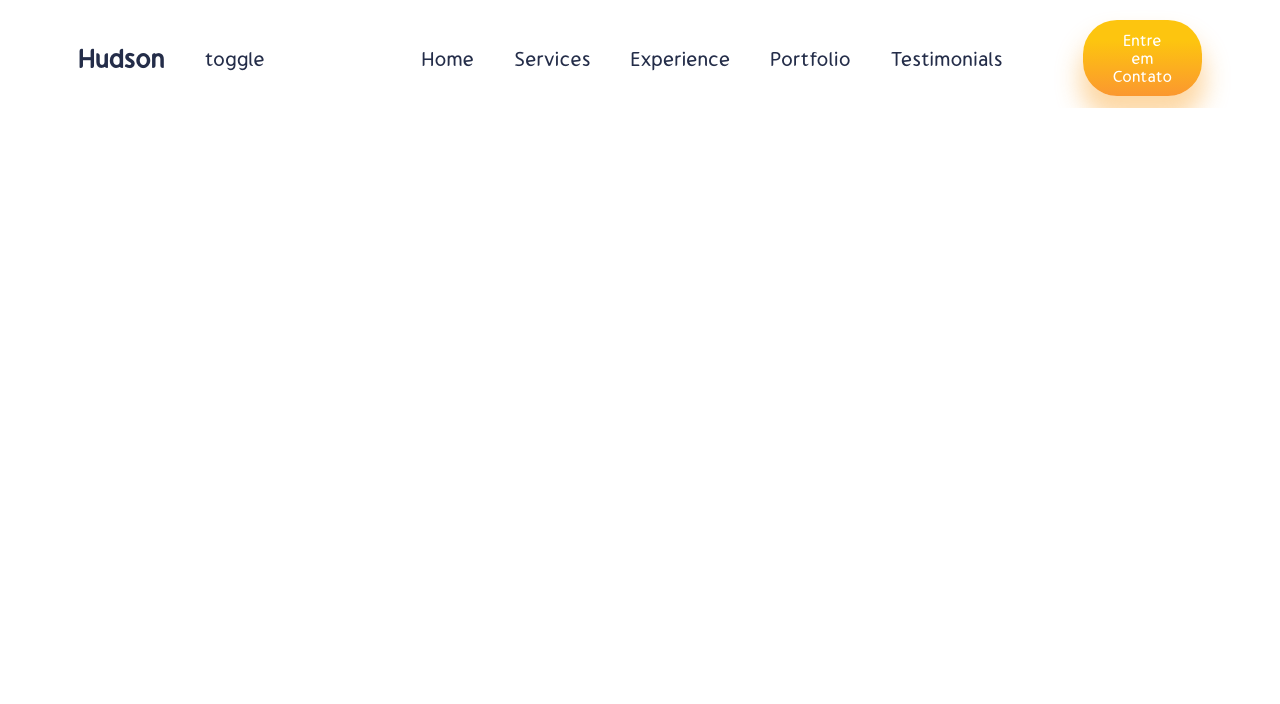
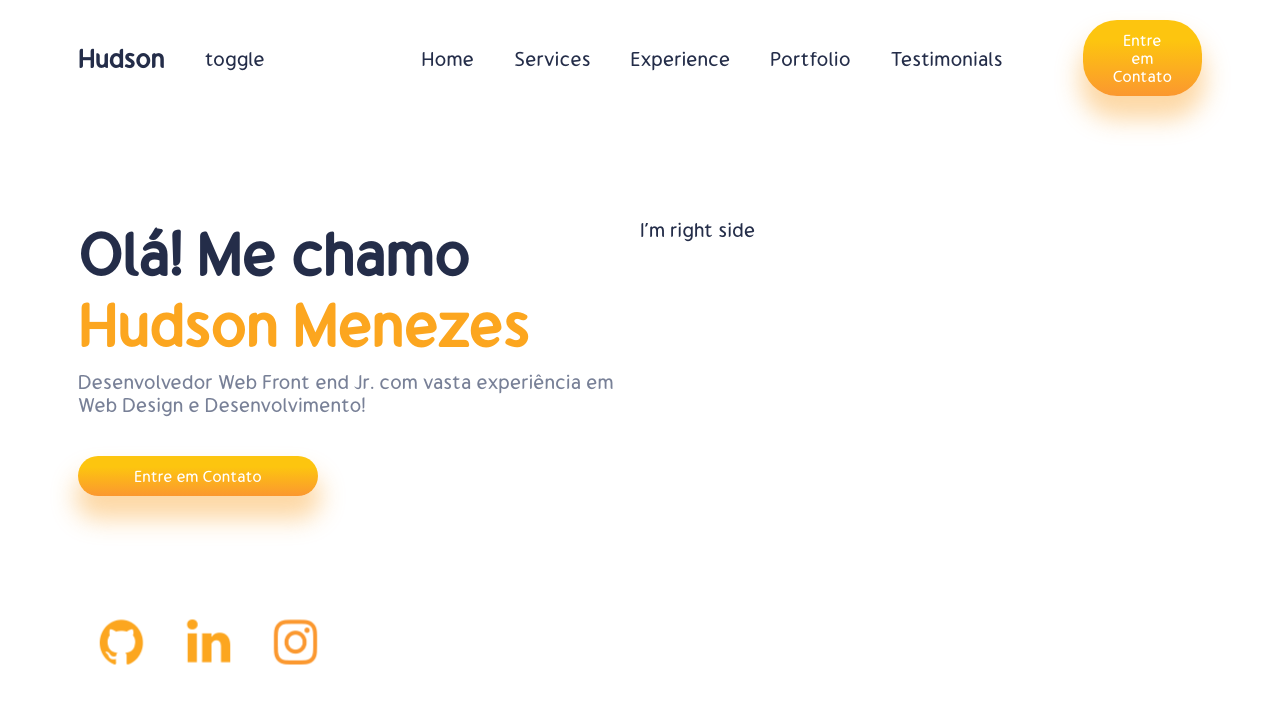
Before and after one commit to HudsonMenezes/Portifolio2-Website-Project, a React (Create React App) app: page / in a window 1280 px wide. Shown: the top 704 px of the page. Built offline with nearby package versions, Linux system fonts and the light colour scheme.

Commit message:
intro right side done

```diff
--- a/src/App.js
+++ b/src/App.js
@@ -1,10 +1,12 @@
 import './App.css'
+import Intro from './Components/Intro/Intro'
 import Navbar from './Components/Navbar/Navbar'
 
 function App() {
   return (
     <div className="App">
       <Navbar />
+      <Intro />
     </div>
   )
 }
--- /dev/null
+++ b/src/Components/Intro/Intro.css
@@ -0,0 +1,53 @@
+.intro{
+  display: flex;
+  height: 77vh;
+  margin-top: 6rem;
+}
+.i-left{
+  display: flex;
+  position: relative;
+  flex: 1;
+  flex-direction: column;
+  gap: 2rem;
+}
+.i-name{
+  display: flex;
+  flex-direction: column;
+}
+.i-name>:nth-child(1){
+  color: var(--black);
+  font-weight: bold;
+  font-size: 3rem;
+}
+.i-name>:nth-child(2){
+  color: var(--orange);
+  font-weight: bold;
+  font-size: 3rem;
+}
+.i-name>:nth-child(3){
+  font-weight: 100;
+  font-size: 1rem;
+  color: var(--gray);
+  margin-top: 10px;
+}
+.i-button{
+  width: 12rem;
+  height: 2rem;
+}
+.i-icons{
+  margin-top: 3rem;
+  display: flex;
+  gap: 0rem;
+}
+.i-icons>*{
+  transform: scale(0.5);
+}
+.i-icons>*:hover{
+  cursor: pointer;
+}
+
+
+
+.i-right{
+  flex: 1;
+}
--- /dev/null
+++ b/src/Components/Intro/Intro.jsx
@@ -0,0 +1,34 @@
+import React from 'react'
+import './Intro.css'
+import Github from '../../img/github.png'
+import Linkedin from '../../img/linkedin.png'
+import Instagram from '../../img/instagram.png'
+
+function Intro() {
+  return (
+    <div className='intro'>
+      <div className="i-left">
+        <div className="i-name">
+          <span>Olá! Me chamo</span>
+          <span>Hudson Menezes</span>
+          <span>Desenvolvedor Web Front end Jr. com vasta experiência em Web Design e Desenvolvimento!</span>
+        </div>
+
+        <button className="button i-button">Entre em Contato
+        </button>
+        <div className='i-icons'>
+          <a href='#'><img src={Github} alt="Github Link" /></a>
+          <a href='#'><img src={Linkedin} alt="Linkedin Link" /></a>
+          <a href='#'><img src={Instagram} alt="Instagram Link" /></a>
+        </div>
+
+
+      </div>
+      <div className="i-right">
+        I'm right side
+      </div>
+    </div>
+  )
+}
+
+export default Intro
```
